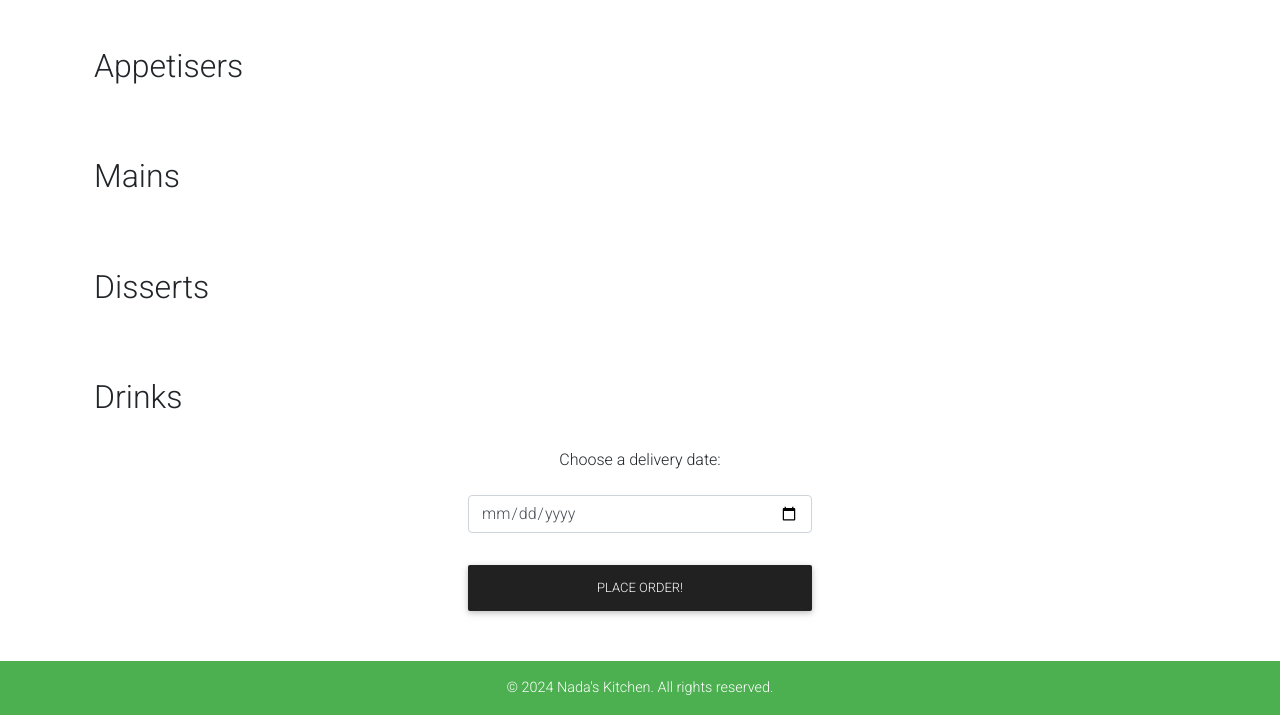
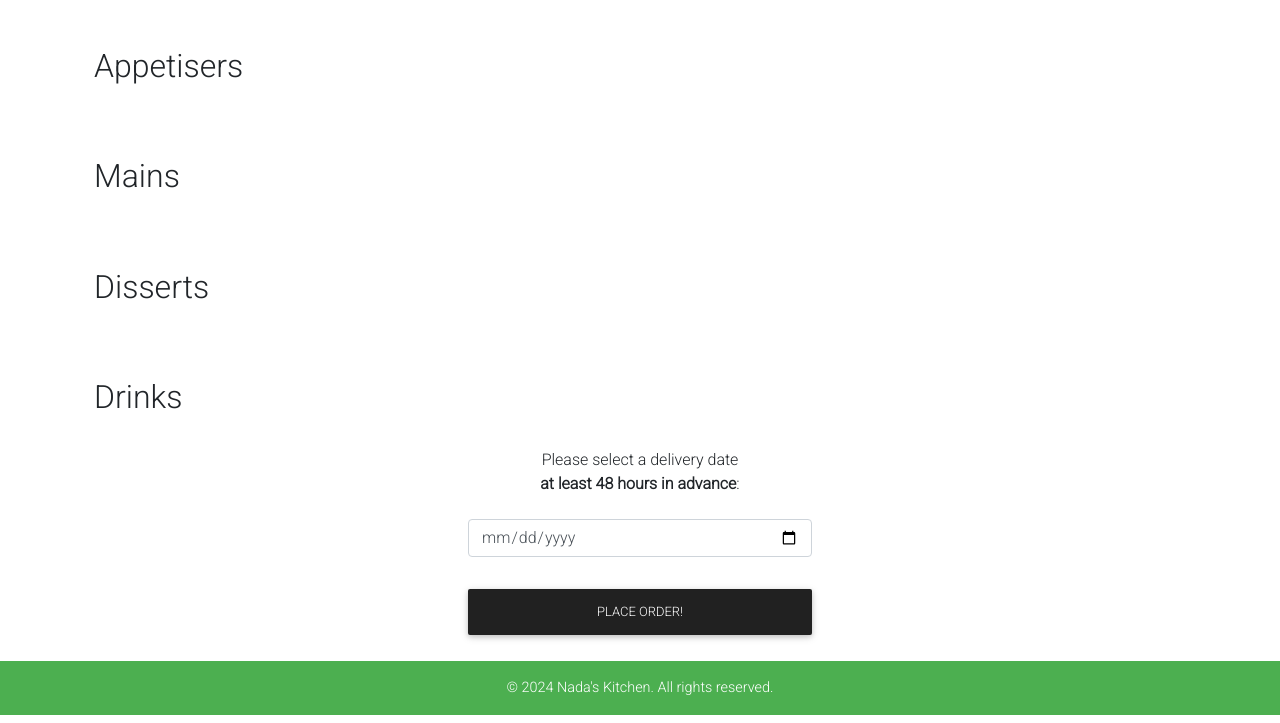
Before and after one commit to jjsemaan/nadas-cuisine, a Django app: page /order/ in a window 1280 px wide. Shown: the part 85-808 px from the top of the page. Run offline with Django 4.2, Linux system fonts and the light colour scheme; the visitor is signed in with stand-in values (Sample User, id 1); data that the repository does not hold is empty; some libraries are stand-ins or nearby versions.

Commit message:
Add lead time note to order page

```diff
--- a/customer/templates/customer/order.html
+++ b/customer/templates/customer/order.html
@@ -12,7 +12,8 @@
                     {% for app in appetisers %}
                     <div class="row">
                         <div class="col-md-2 col-sm-12">
-                            <img class="rounded" src="{{ app.image_url }}" alt="Picture of {{app.name}}" width="150" height="150">
+                            <img class="rounded" src="{{ app.image_url }}" alt="Picture of {{app.name}}" width="150"
+                                height="150">
                         </div>
                         <div class="col-md-8 col-sm-12">
                             <div class="d-flex flex-row">
@@ -38,7 +39,8 @@
                     {% for plate in plates %}
                     <div class="row mt-4">
                         <div class="col-md-2 col-sm-12">
-                            <img class="rounded" src="{{ plate.image_url }}" alt="Picture of {{plate.name}}" width="150" height="150">
+                            <img class="rounded" src="{{ plate.image_url }}" alt="Picture of {{plate.name}}" width="150"
+                                height="150">
                         </div>
                         <div class="col-md-8 col-sm-12">
                             <div class="d-flex flex-row">
@@ -65,7 +67,8 @@
                     {% for dessert in desserts %}
                     <div class="row mt-4">
                         <div class="col-md-2 col-sm-12">
-                            <img class="rounded" src="{{ dessert.image_url }}" alt="Picture of {{dessert.name}}" width="150" height="150">
+                            <img class="rounded" src="{{ dessert.image_url }}" alt="Picture of {{dessert.name}}"
+                                width="150" height="150">
                         </div>
                         <div class="col-md-8 col-sm-12">
                             <div class="d-flex flex-row">
@@ -92,7 +95,8 @@
                     {% for drink in drinks %}
                     <div class="row mt-4">
                         <div class="col-md-2 col-sm-12">
-                            <img class="rounded" src="{{ drink.image_url }}" alt="Picture of {{drink.name}}" width="150" height="150">
+                            <img class="rounded" src="{{ drink.image_url }}" alt="Picture of {{drink.name}}" width="150"
+                                height="150">
                         </div>
                         <div class="col-md-8 col-sm-12">
                             <div class="d-flex flex-row">
@@ -114,8 +118,9 @@
                     {% endfor %}
                 </div>
                 <div class="form-group row justify-content-center">
-                    <label for="delivery_date" class="col-form-label col-md-4 text-center">Choose a delivery
-                        date:</label>
+                    <label for="delivery_date" class="col-form-label col-md-4 text-center">Please select a delivery date
+                        <br><span class="font-weight-bold">at least 48 hours in advance</span>:
+                    </label>
                 </div>
                 <div class="form-group row justify-content-center">
                     <div class="col-md-4">
```
